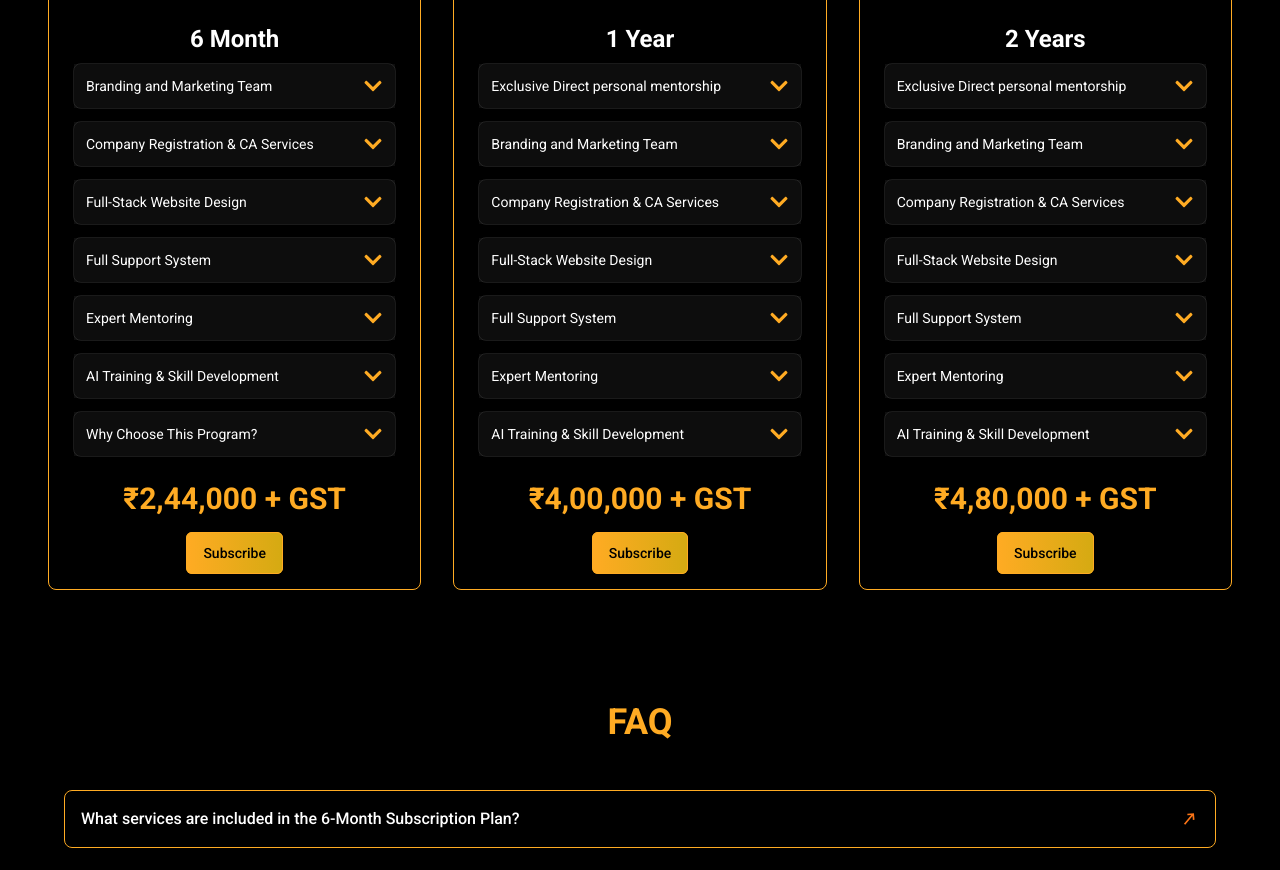
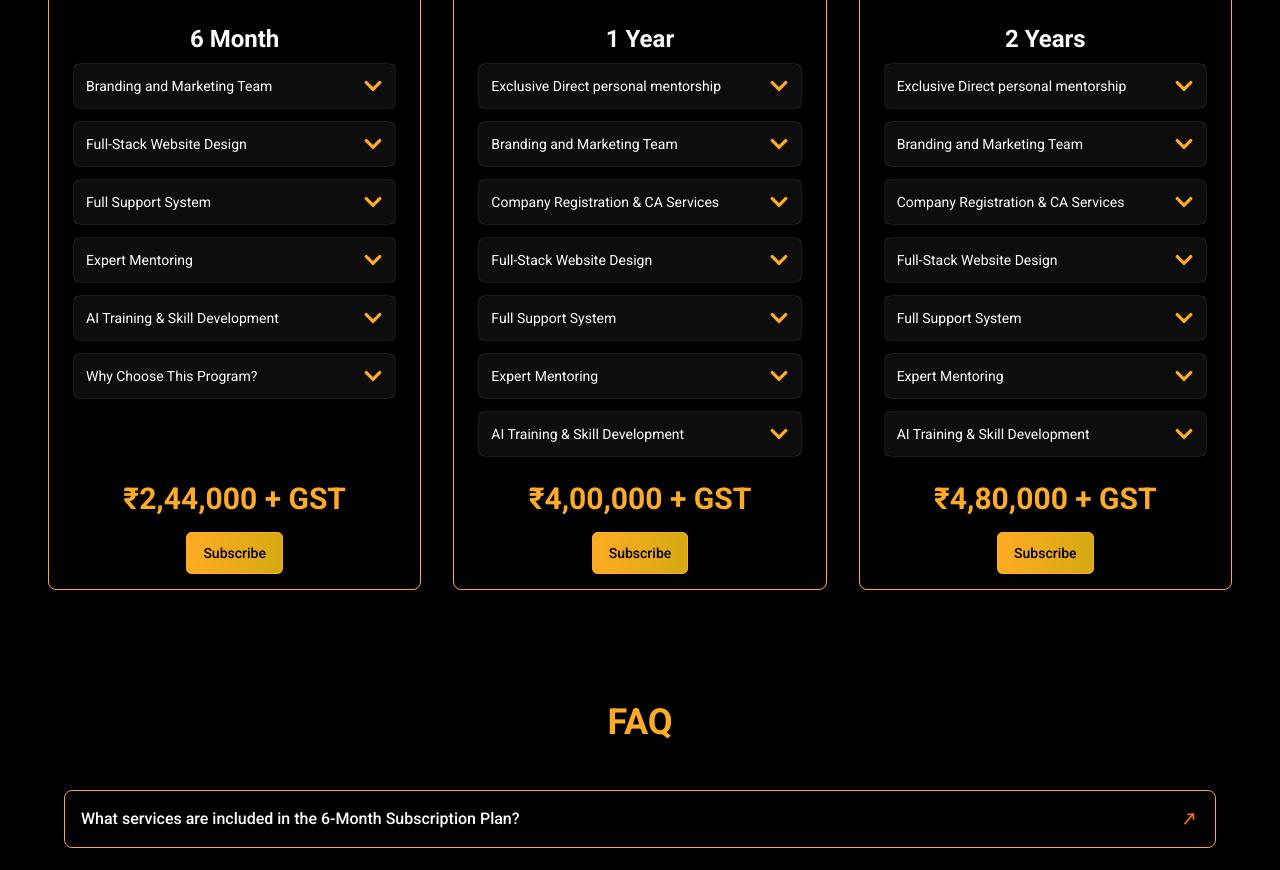
Before and after one commit to pranavpremanand/boostmysites-official.com, a React (Create React App) app: page /services in a window 1280 px wide. Shown: the part 2540-3410 px from the top of the page. Built offline with nearby package versions, Linux system fonts and the light colour scheme.

Commit message:
edit in services

```diff
--- a/src/data/constant.js
+++ b/src/data/constant.js
@@ -214,17 +214,6 @@ export const sixMonthPlanDetails = {
         "Social media management (Facebook, LinkedIn, Instagram)",
         "Paid ads, content marketing, SEO, and outreach",
         "Brand positioning to stand out in the market",
-      ],
-    },
-    {
-      heading: "Company Registration & CA Services",
-      description:
-        "Comprehensive company registration and compliance services.",
-      services: [
-        "Complete company registration (Pvt Ltd, LLP, etc.)",
-        "GST registration and tax filing support",
-        "Social media management (Facebook, LinkedIn, Instagram)",
-        "Ongoing compliance and accounting services",
       ],
     },
     {
```
